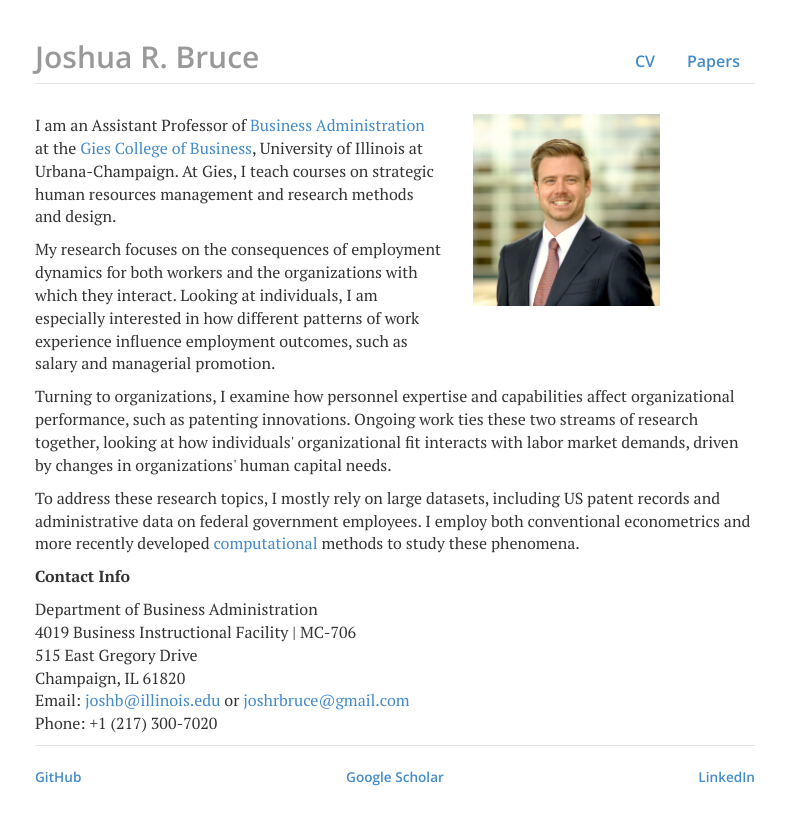
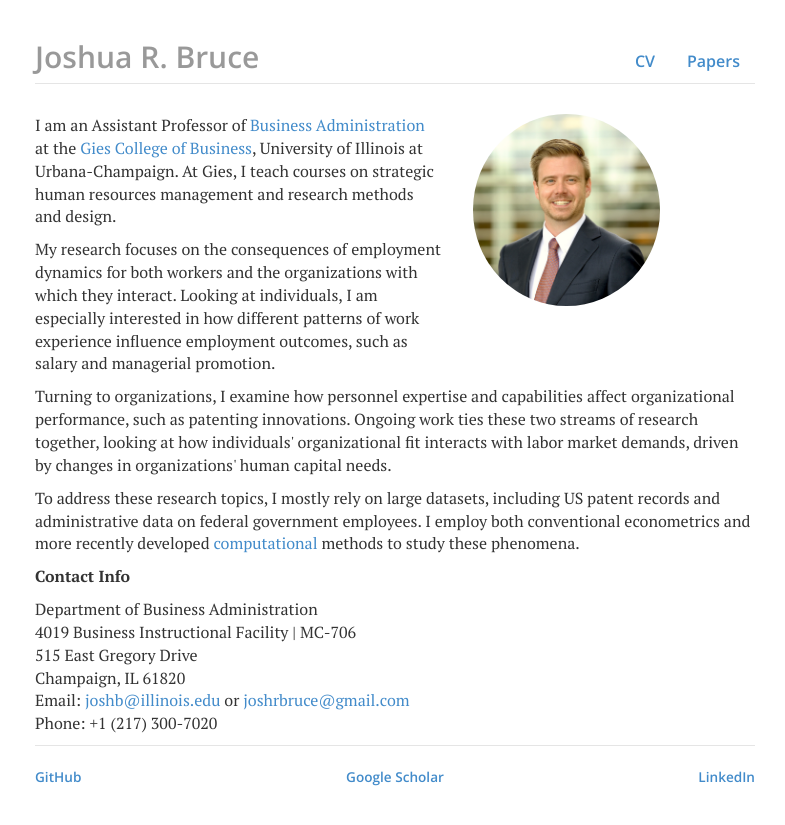
Before and after one commit to joshuarbruce/joshuarbruce.github.io, a Jekyll site: the page built from index.html, in a window 1280 px wide. Shown: the top 825 px of the page, without its empty margins (245-1030 px from the left). Built offline with Jekyll 4.4.1, drawn with Linux system fonts in a browser that asks for light colours; nearby versions of some CDN libraries.

Commit message:
Update style.css

```diff
--- a/css/style.css
+++ b/css/style.css
@@ -115,3 +115,8 @@ pre.prettyprint { padding: 10px !important; margin: 40px; font-size: 12px;}
 blockquote {
     border-left: none;
 }
+
+/* Create 50% border to make circular photo */
+.circular--square {
+  border-radius: 50%;
+}
```
